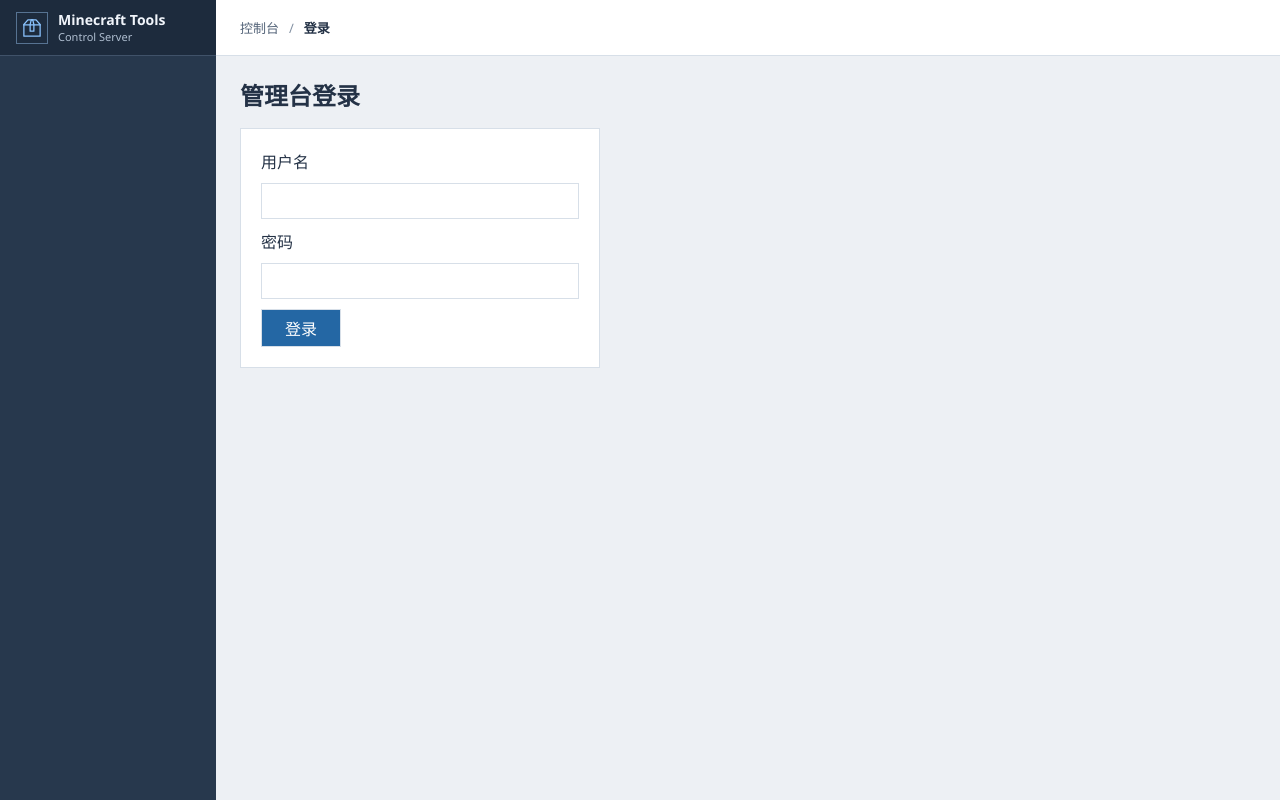
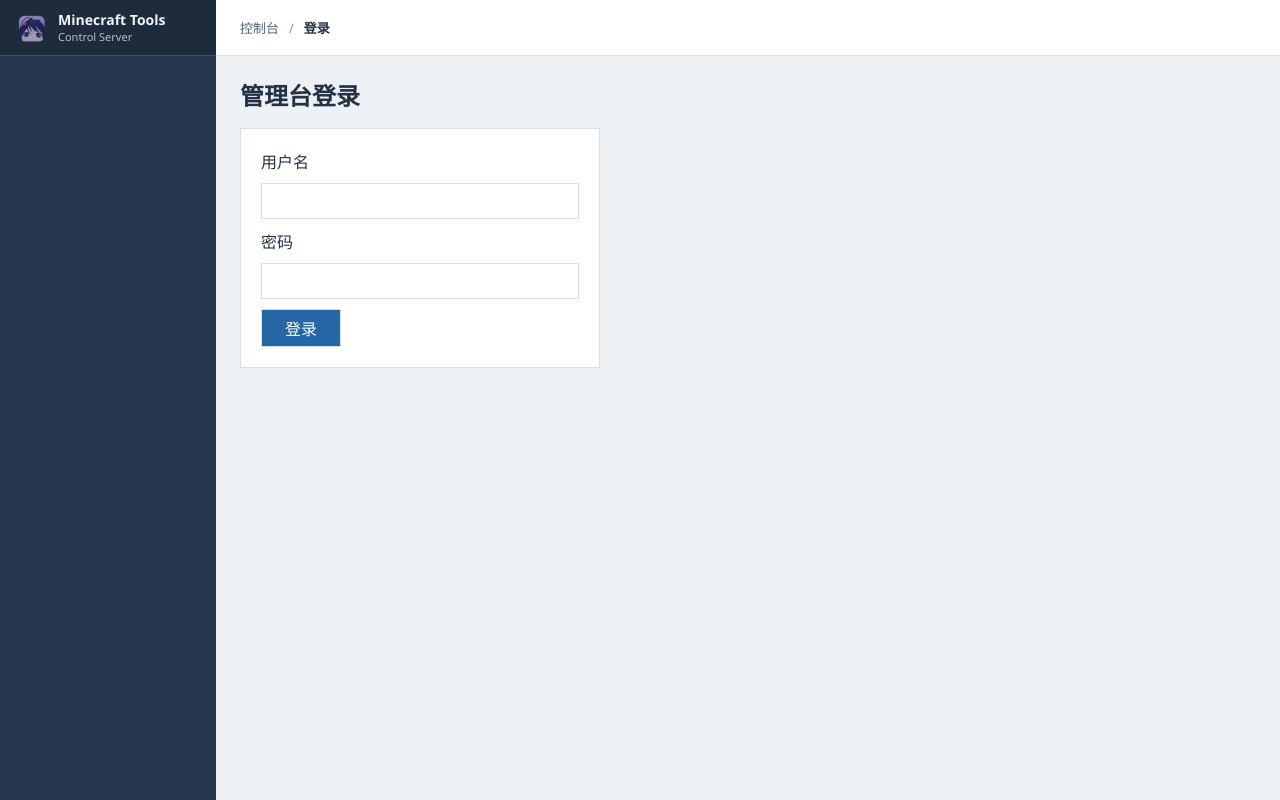
Before and after one commit to MitaHill/Minecraft-Tools, a Vue app in the folder control/web/: page /login in a window 1280 px wide. Built offline with nearby package versions, Linux system fonts and the light colour scheme.

Commit message:
feat(control): use MitaHill avatar in console

```diff
--- a/control/web/src/App.vue
+++ b/control/web/src/App.vue
@@ -1,5 +1,5 @@
 <script setup lang="ts">
-import { Box } from '@element-plus/icons-vue'
+import avatar from './assets/mitahill-avatar.png'
 import { ref } from 'vue'
 import { RouterLink, RouterView, useRoute, useRouter } from 'vue-router'
 import { navigation } from './router'
@@ -25,7 +25,7 @@ async function logout() {
   <div class="console">
     <aside class="sidebar">
       <RouterLink class="brand" :to="{ name: 'overview' }">
-        <span class="brand-mark"><Box aria-hidden="true" /></span>
+        <img class="brand-mark" :src="avatar" alt="" />
         <span class="brand-text">
           <strong>Minecraft Tools</strong>
           <span>Control Server</span>
--- a/control/web/src/style.css
+++ b/control/web/src/style.css
@@ -69,7 +69,6 @@ a {
   text-decoration: none;
 }
 
-.brand-mark,
 .resource-icon {
   display: grid;
   flex: none;
@@ -77,15 +76,10 @@ a {
 }
 
 .brand-mark {
+  flex: none;
   width: 32px;
   height: 32px;
-  border: 1px solid #577392;
-  color: var(--sidebar-accent);
-}
-
-.brand-mark svg {
-  width: 20px;
-  height: 20px;
+  object-fit: contain;
 }
 
 .brand-text {
```
Also changed, not shown: control/web/src/assets/mitahill-avatar.png (added).
